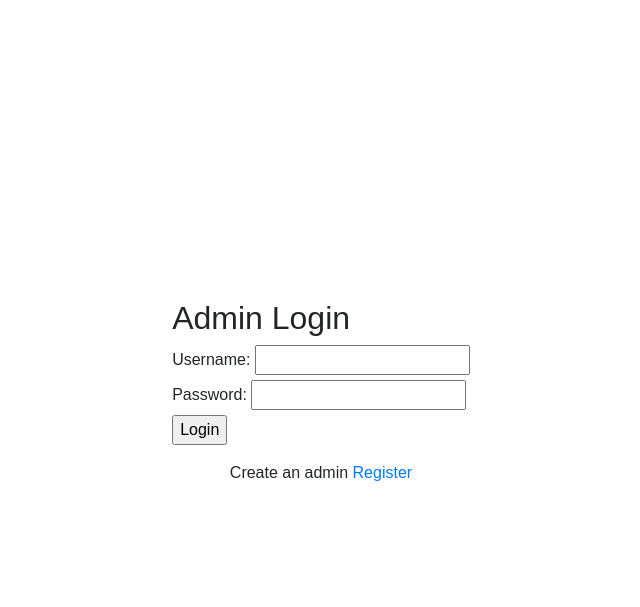
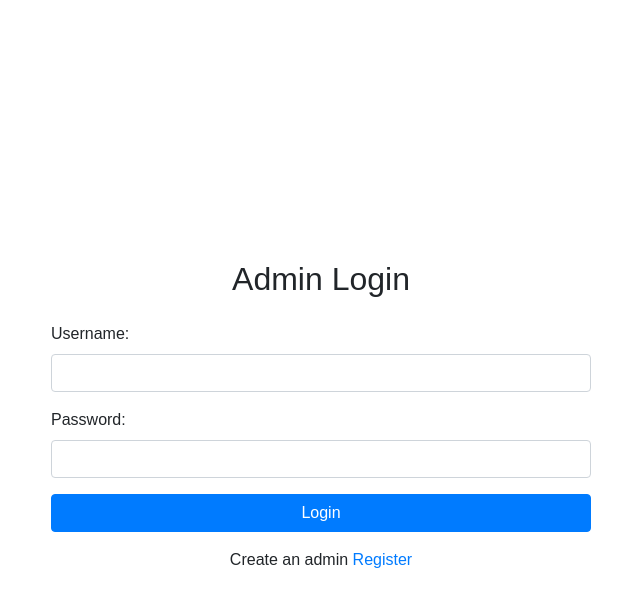
Before and after one commit to allenanto/B9IS123_2324_TMD2, a Flask app: page /admin/login in a window 1280 px wide. Shown: the top 607 px of the page, without its empty margins (319-959 px from the left). Run offline with Flask 3, Linux system fonts and the light colour scheme; some libraries are stand-ins or nearby versions.

Commit message:
Admin login changes

```diff
--- a/templates/login_admin.html
+++ b/templates/login_admin.html
@@ -9,16 +9,24 @@
 
 </head>
 <body>
-    <div>
-    <h2>Admin Login</h2>
+    <div class="container mt-5">
+        <div class="row justify-content-center">
+            <div class="col-md-6">
+                <h2 class="text-center mb-4">Admin Login</h2>
                 <form action="{{ url_for('admin_login') }}" method="post">
+                    <div class="form-group">
                         <label for="username">Username:</label>
-        <input type="text" id="username" name="username" required><br>
+                        <input type="text" class="form-control" id="username" name="username" required>
+                    </div>
+                    <div class="form-group">
                         <label for="password">Password:</label>
-        <input type="password" id="password" name="password" required><br>
-        <input type="submit" value="Login">
+                        <input type="password" class="form-control" id="password" name="password" required>
+                    </div>
+                    <button type="submit" class="btn btn-primary btn-block">Login</button>
                 </form>
                 <p class="text-center mt-3">Create an admin <a href="{{ url_for('register_admin') }}">Register</a></p>
+            </div>
+        </div>
     </div>
 
 <script src="https://code.jquery.com/jquery-3.5.1.slim.min.js"></script>
```
Lines whose indentation alone changed are shown as unchanged.
